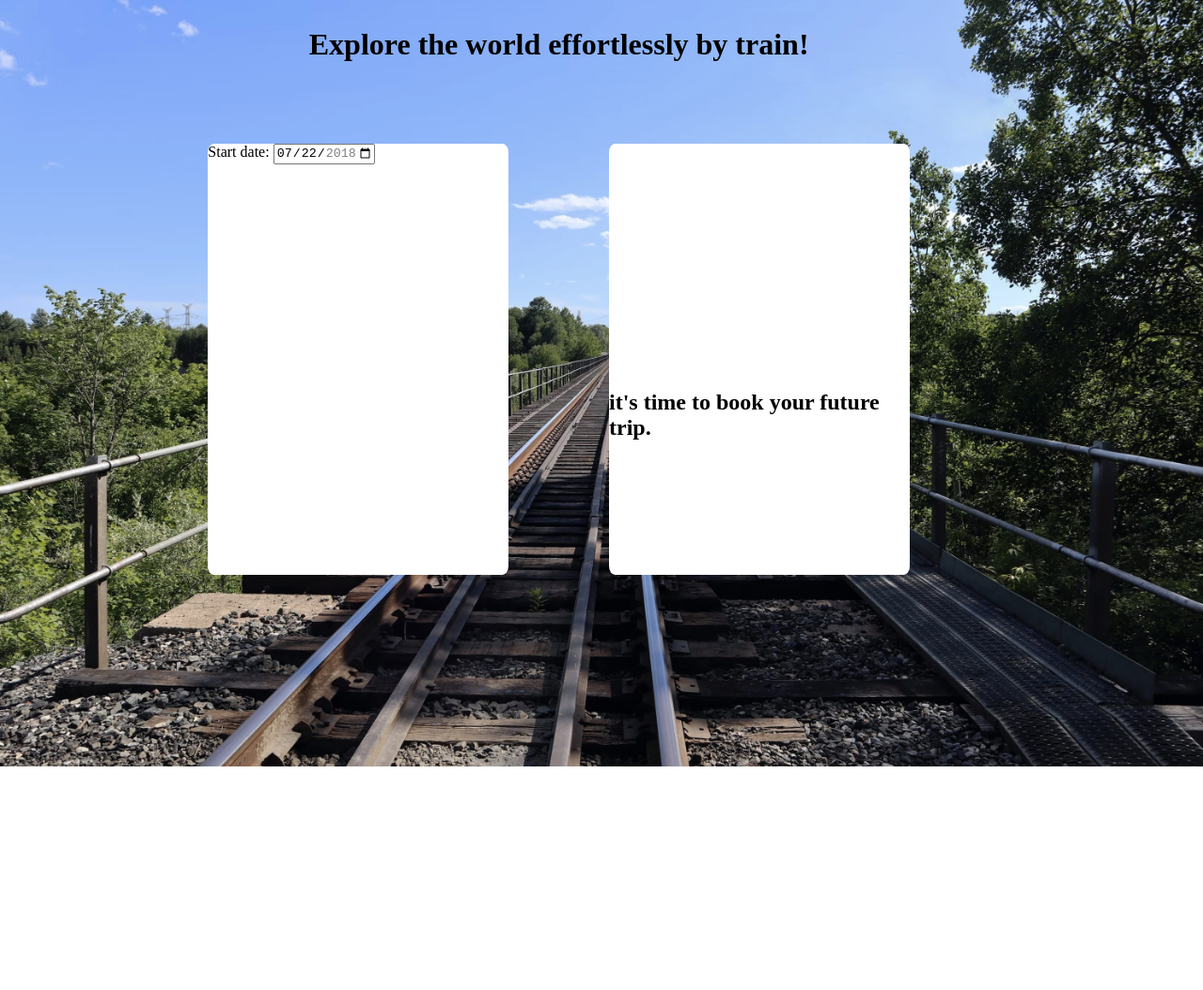
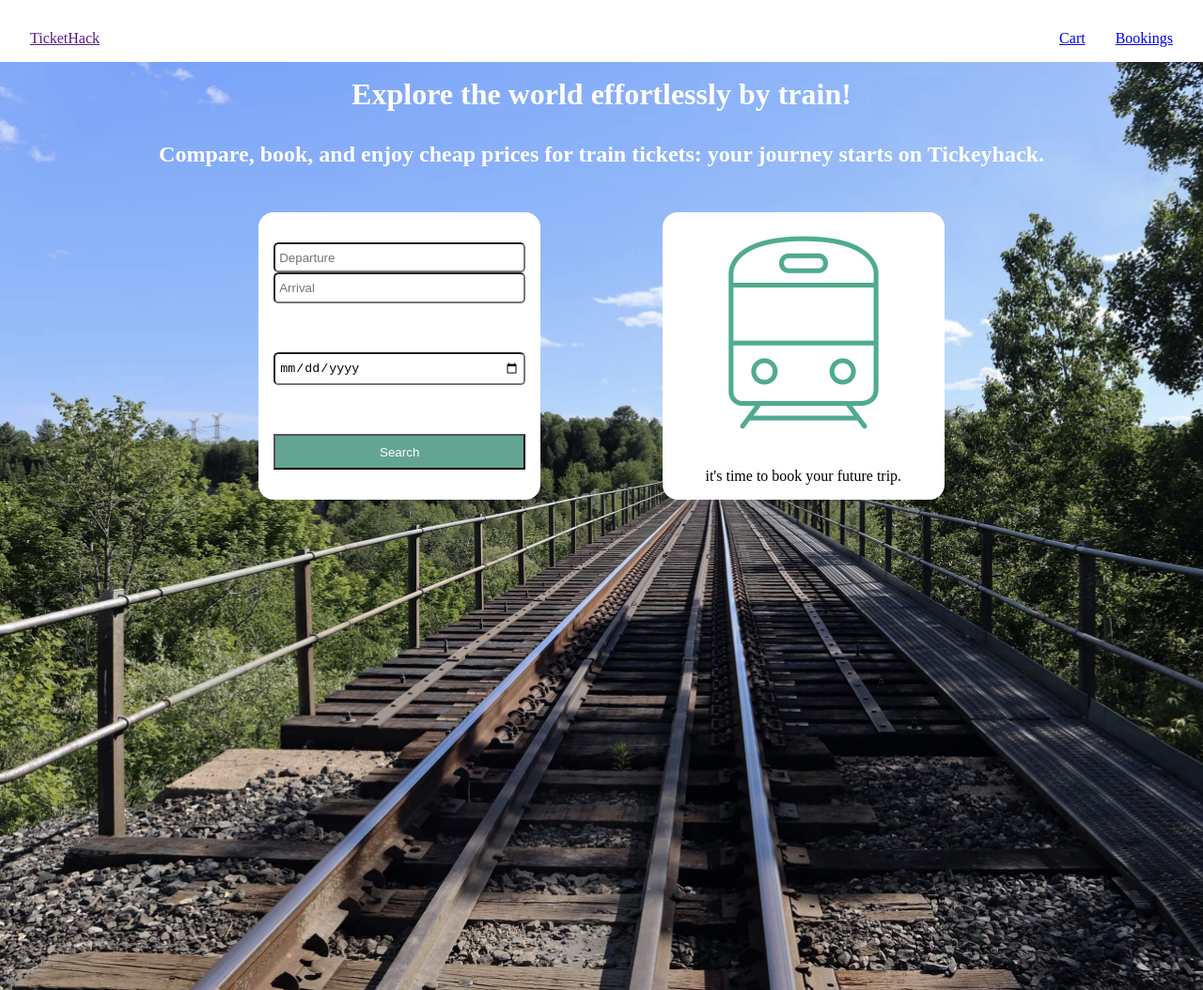
Before and after one commit to coderensemble/tickethack-frontend, a plain HTML site: page index.html in a window 1280 px wide. Shown: the whole page at 94% size. Before the commit the page ends 816 px from the top, so only its background shows below. Drawn offline with Linux system fonts and the light colour scheme.

Commit message:
creation du formulaire

```diff
--- a/index.html
+++ b/index.html
@@ -7,23 +7,51 @@
         <link rel="stylesheet" href="style.css">
     </head>
     <body>
-    <div class="parent-grid">
-        <div class="header">
+        <div class="container">
+            <header>
+                <div><a href="">TicketHack</a></div>
+                <ul>
+                    <li><a href="cart.htm">Cart</a></li>
+                    <li><a href="bookings.htm">Bookings</a></li>
+                </ul>
+            </header>
+            <main>
                 <h1>Explore the world effortlessly by train!</h1>
+                <h2>Compare, book, and enjoy cheap prices for train tickets: your journey starts on Tickeyhack.</h2>
+                <div id="search-container">
+                    <div id="calendar-container">
+                        <div class="form">
+                            <div id="cities">
+                              <input type="text" name="departure" id="departure" placeholder="Departure" required />
+                              <input type="text" name="arrival" id="arrival" placeholder="Arrival" required />
                             </div>
-        <div class="first-column">
-            <label for="start">Start date:</label>
-
-<input type="date" id="start" name="trip-start"
-       value="2018-07-22"
-       min="2018-01-01" max="2018-12-31">
-
+                            <div>
+                                <input type="date" name="date" id="date" required>
                             </div>
-        <div class="second-column">
-            <img src="" alt="">
-            <h2 id="go">it's time to book your future trip.</h2>
+                            <div>
+                              <button id="search">Search</button>
+                            </div>
+                        </div>
+                    </div>
+                    <div id="trips-container">
+                        <img src="./images/train.png" alt="">
+                        <p>it's time to book your future trip.</p>
+                    </div>
+                </div>
+            </main>
         </div>
         <script src="script.js"></script>
-    </div>
+        <script>function testResults (form) {
+            let inputValue = form.inputbox.value;
+            let formData = new FormData(form);
+            let object = {};
+            formData.forEach(function(value, key){
+              object[key] = value;
+            });
+            var json = JSON.stringify(object);
+            alert(json);
+
+            alert(JSON.stringify(Object.fromEntries(formData)));
+          }</script>
     </body>
 </html>
--- a/style.css
+++ b/style.css
@@ -1,41 +1,87 @@
 body {
+    margin: 0;
+    padding: 0;
+}
+h1, h2 {
+    padding: 0;
+    color: white;
+    text-align: center;
+}
+h1 {
+    margin: 0 0 1em 0;
+}
+h2 {
+    margin: 0 0 2em 0;
+}
+
+
+/* Header de la page */
+
+header {
+    display: flex;
+    justify-content: space-between;
+    align-items: center;
+    background-color: white;
+    padding: 2em 2em 1em 2em;
+}
+header ul {
+    display: flex;
+    list-style-type: none;
+    gap: 2em;
+    margin: 0;
+    padding: 0;
+}
+
+
+/* Contenu de la page */
+
+main {
+    padding: 1em;
     background-image: url(images/background.jpg);
     background-size: cover;
 }
-
-.parent-grid {
-    height: 100vh;
-    width: 100vw;
+#search-container {
     display: grid;
+    grid-template-rows: 1fr 200px 1fr;
+    grid-template-columns: 1fr 300px 0.5fr 300px 1fr;
+}
+#calendar-container, #trips-container {
+    background-color: white;
+    border-radius: 1em;
+}
+#calendar-container {
+    grid-row: 1 / span 1;
+    grid-column: 2 / span 1;
+    padding: 2em 1em;
+}
+#calendar-container .form {
+    display: flex;
     flex-direction: column;
-    grid-template-rows: repeat(12, 1fr);
-    grid-template-columns: repeat(12, 1fr);
+    justify-content: space-between;
+    height: 100%;
+    text-align: center;
+    font-size: 1.2em;
 }
-
-.header {
-    grid-column-start: 1;
-   grid-column-end: 12;
-   grid-row-start: 1;
-   grid-row-end: 1;
-   text-align: center;
+#calendar-container input {
+    width: 100%;
+    box-sizing: border-box;
+    padding: 0.5em 0.3em;
+    border-radius: 0.4em;
 }
-
-.first-column {
-    border-radius: 2%;
-    grid-column-start: 3;
-   grid-column-end: 6;
-   grid-row-start: 3;
-   grid-row-end: 10;
-    background-color: white;
+button#search {
+    width: 100%;
+    box-sizing: border-box;
+    padding: 0.7em 0;
+    color: white;
+    background-color: #64a492;
 }
-
-.second-column {
-    border-radius: 2%;
-    grid-column-start: 7;
-   grid-column-end: 10;
-   grid-row-start: 3;
-   grid-row-end: 10;
-    background-color: white;
+#trips-container {
+    grid-row: 1 / span 1;
+    grid-column: 4 / span 1;
+    display: flex;
+    flex-direction: column;
+    justify-content: center;
+    align-items: center;
 }
 
 #go {
```
Also changed, not shown: 1 other file. Lines whose indentation alone changed are shown as unchanged.
